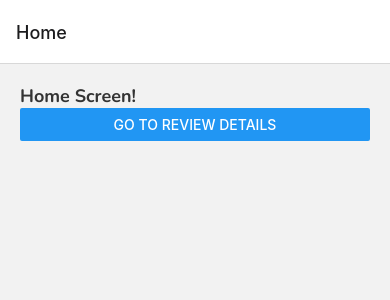
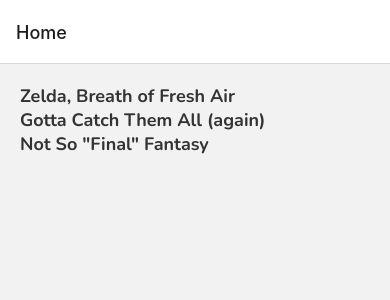
Before and after one commit to lecbit/react_native_ninja_2, a React Native app: screen /Home in a window 390 px wide. Shown: the top 300 px of the page. Built offline with nearby package versions, Linux system fonts and the light colour scheme.

Commit message:
~22~ Passing Data

```diff
--- a/App.js
+++ b/App.js
@@ -23,7 +23,7 @@
         <Stack.Navigator>
           {/* it automatically adds a navigation prop */}
           <Stack.Screen name='Home' component={Home} />
-          <Stack.Screen name='Reviews' component={ReviewDetails} />
+          <Stack.Screen name='ReviewDetails' component={ReviewDetails} />
         </Stack.Navigator>
       </NavigationContainer>
     );
--- a/screens/home.js
+++ b/screens/home.js
@@ -1,16 +1,28 @@
 import { globalStyles } from "../styles/global";
 import { Text } from "react-native";
 import { View } from "react-native";
-import { Button } from "react-native";
+import { FlatList } from "react-native";
+import { TouchableOpacity } from "react-native";
+import { useState } from "react";
 
 export default function Home({ navigation }) {
-
+    const [reviews, setReviews] = useState([
+        { title: 'Zelda, Breath of Fresh Air', rating: 5, body: 'lorem ipsum1', key: '1' },
+        { title: 'Gotta Catch Them All (again)', rating: 4, body: 'lorem ipsum2', key: '2' },
+        { title: 'Not So "Final" Fantasy', rating: 3, body: 'lorem ipsum3', key: '3' },
+    ]);
 
 
     return (
         <View style={globalStyles.container}>
-            <Text style={globalStyles.titleText}>Home Screen!</Text>
-            <Button title="Go to Review details" onPress={() => navigation.navigate('Reviews')} />
+            <FlatList
+                data={reviews}
+                renderItem={({ item }) => (
+                    <TouchableOpacity onPress={() => navigation.navigate("ReviewDetails", item)}>
+                        <Text style={globalStyles.titleText}>{item.title}</Text>
+                    </TouchableOpacity>
+                )}
+            />
         </View>
     )
 }
--- a/screens/reviewDetails.js
+++ b/screens/reviewDetails.js
@@ -3,14 +3,16 @@
 import { View } from "react-native";
 import { Button } from "react-native";
 
-export default function ReviewDetails({ navigation }) {
-    const pressHandler = () => {
-        navigation.goBack();
-    }
+export default function ReviewDetails({ route, navigation }) {
+    const { title } = route.params;
+    const { body } = route.params;
+    const { rating } = route.params;
+
     return (
         <View style={globalStyles.container}>
-            <Text style={globalStyles.titleText}>ReviewDetails Screen!</Text>
-            <Button title="Go to Review details" onPress={pressHandler} />
+            <Text style={globalStyles.titleText}>{title}</Text>
+            <Text style={globalStyles.titleText}>{body}</Text>
+            <Text style={globalStyles.titleText}>{rating}</Text>
         </View>
     )
 }
```
